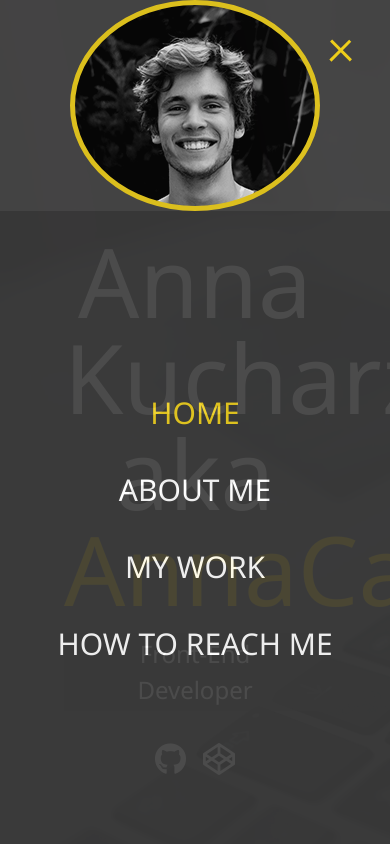
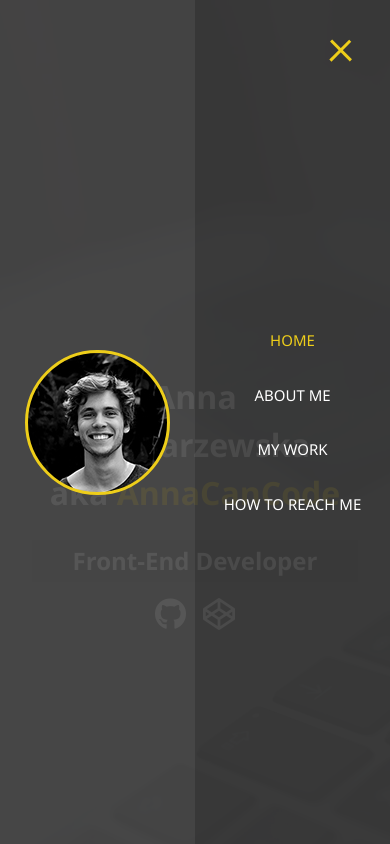
Before and after one commit to AnnaCanCode/annacancode_portfolio, a plain HTML site: page index.html in a window 390 px wide. Both pictures are taken after a click on the element 341 px from the left and 47 px from the top of the page. Drawn offline with Linux system fonts and the light colour scheme.

Commit message:
Media Queries Long Name

```diff
--- a/css/main.css
+++ b/css/main.css
@@ -1,6 +1,120 @@
 /*Variables*/
 /*Mixins*/
 /*Media Query Mixins*/
+/*Global*/
+* {
+  box-sizing: border-box; }
+
+body {
+  background: #444;
+  color: #ffffff;
+  height: 100%;
+  margin: 0;
+  font-family: 'Segoe UI', Tahoma, Geneva, Verdana, sans-serif;
+  line-height: 1.5; }
+  body#bg-img {
+    background: url("../img/background.jpg");
+    background-attachment: fixed;
+    background-size: cover; }
+    body#bg-img:after {
+      content: '';
+      position: fixed;
+      top: 0;
+      right: 0;
+      width: 100%;
+      height: 100%;
+      z-index: -1;
+      background: rgba(68, 68, 68, 0.85); }
+
+/*Headings*/
+h1.lg-heading, h2.lg-heading, h3.lg-heading {
+  text-align: center;
+  font-size: 2rem;
+  padding: 0.2rem 0.5rem;
+  margin-bottom: 1rem; }
+
+h1.sm-heading, h2.sm-heading, h3.sm-heading {
+  text-align: center;
+  font-size: 1.5rem;
+  margin-bottom: 1rem;
+  padding: 0.2rem 1rem;
+  background: rgba(73, 73, 73, 0.5); }
+
+/*Main*/
+main {
+  padding: 2rem;
+  height: 100%; }
+  main .icons {
+    text-align: center;
+    margin-top: 1rem; }
+    main .icons a {
+      padding: 0.4rem; }
+      main .icons a:hover {
+        color: #eece1a;
+        transition: all 0.5s ease-out; }
+  main#home {
+    overflow: hidden; }
+    main#home h1 {
+      margin-top: 40vh; }
+
+/*Links*/
+a {
+  color: #ffffff;
+  text-decoration: none; }
+
+/*Header*/
+header {
+  position: fixed;
+  z-index: 2;
+  width: 100%; }
+
+.text-secondary {
+  color: #eece1a; }
+
+/*Smartphones*/
+/*Tablets & Small Laptops*/
+@media screen and (min-width: 768px) {
+  /*Headings*/
+  h1.lg-heading, h2.lg-heading, h3.lg-heading {
+    text-align: left;
+    font-size: 3rem; }
+  h1.sm-heading, h2.sm-heading, h3.sm-heading {
+    text-align: left;
+    font-size: 2rem; }
+  /*Main*/
+  main {
+    padding: 3rem; }
+    main .icons {
+      text-align: left; }
+    main#home {
+      overflow: hidden; }
+      main#home h1 {
+        margin-top: 20vh; }
+  .menu-branding .portrait {
+    width: 250px;
+    height: 250px;
+    background: url("../img/portrait.jpg"); }
+  .menu .nav-link {
+    font-size: 30px; } }
+
+/*Desktop & Laptops*/
+@media screen and (min-width: 1170px) {
+  /*Headings*/
+  h1.lg-heading, h2.lg-heading, h3.lg-heading {
+    font-size: 6rem; }
+  h1.sm-heading, h2.sm-heading, h3.sm-heading {
+    text-align: left;
+    font-size: 4rem; }
+  /*Main*/
+  main {
+    padding: 4rem; }
+    main .icons {
+      text-align: left; }
+    main#home {
+      overflow: hidden; }
+      main#home h1 {
+        margin-top: 20vh; } }
+
 /*Menu Button*/
 .menu-btn {
   position: absolute;
@@ -38,7 +152,6 @@
   position: fixed;
   top: 0;
   width: 100%;
-  opacity: 0.9;
   visibility: hidden;
   /*Nav Side*/
   /*Branding Side*/
@@ -57,7 +170,7 @@
   .menu-nav {
     margin: 0;
     padding: 0;
-    background: #373737;
+    background: rgba(55, 55, 55, 0.9);
     list-style: none;
     transform: translate3d(100%, 0, 0);
     transition: all 0.5s ease-out; }
@@ -65,30 +178,30 @@
       /*Slide in from right*/
       transform: translate3d(0, 0, 0); }
   .menu-branding {
-    background: #444;
+    background: rgba(68, 68, 68, 0.9);
     transform: translate3d(-100%, 0, 0);
     transition: all 0.5s ease-out; }
     .menu-branding.show {
       /*Slide in from left*/
       transform: translate3d(0, 0, 0); }
     .menu-branding .portrait {
-      width: 250px;
-      height: 250px;
-      background: url("../img/portrait.jpg");
+      width: 145px;
+      height: 145px;
+      background: url("../img/portrait_small.jpg");
       border-radius: 50%;
-      border: 5px solid #eece1a; }
+      border: 3px solid #eece1a; }
   .menu .nav-item {
     transform: translate3d(0, 600px, 0);
     transition: all 0.5s ease-out; }
     .menu .nav-item.show {
-      /*Slide in from right*/
+      /*Slide in from bottom*/
       transform: translate3d(0, 0, 0); }
     .menu .nav-item.current > a {
       color: #eece1a; }
   .menu .nav-link {
     display: inline-block;
     position: relative;
-    font-size: 30px;
+    font-size: 15px;
     text-transform: uppercase;
     padding: 1rem 0;
     font-weight: 300;
@@ -110,103 +223,3 @@
 
 .nav-item:nth-child(4) {
   transition-delay: 0.4s; }
-
-/*Widescreens*/
-/*Desktop & Laptops*/
-/*Tablets & Small Laptops*/
-@media screen and (max-width: 768px) {
-  main {
-    align-items: center;
-    text-align: center; }
-    main .lg-heading {
-      line-height: 1;
-      margin-bottom: 1rem; }
-  ul.menu-nav, div.menu-branding {
-    float: none;
-    width: 100%;
-    min-height: 0; }
-    ul.menu-nav.show, div.menu-branding.show {
-      transform: translate3d(0, 0, 0); }
-  .menu-nav {
-    height: 75vh;
-    transform: translate3d(-100%, 0, 0);
-    font-size: 24px; }
-  .menu-branding {
-    height: 25vh;
-    transform: translate3d(100%, 0, 0); }
-  .portrait {
-    background: url("../img/portrait_small.jpg");
-    width: 150px;
-    height: 150px; } }
-
-/*Smartphones*/
-@media screen and (max-width: 500px) {
-  main#home h1 {
-    margin-top: 10vh; } }
-
-/*Global*/
-* {
-  box-sizing: border-box; }
-
-body {
-  background: #444;
-  color: #ffffff;
-  height: 100%;
-  margin: 0;
-  font-family: 'Segoe UI', Tahoma, Geneva, Verdana, sans-serif;
-  line-height: 1.5; }
-  body#bg-img {
-    overflow: hidden;
-    background: url("../img/background.jpg");
-    background-attachment: fixed;
-    background-size: cover; }
-    body#bg-img:after {
-      content: '';
-      position: absolute;
-      top: 0;
-      right: 0;
-      width: 100%;
-      height: 100%;
-      z-index: -1;
-      background: rgba(68, 68, 68, 0.85); }
-
-/*Headings*/
-h1, h2, h3 {
-  margin: 0;
-  font-weight: 400; }
-  h1.lg-heading, h2.lg-heading, h3.lg-heading {
-    font-size: 6rem; }
-  h1.sm-heading, h2.sm-heading, h3.sm-heading {
-    margin-bottom: 2rem;
-    padding: 0.2rem 1rem;
-    background: rgba(73, 73, 73, 0.5); }
-
-/*Links*/
-a {
-  color: #ffffff;
-  text-decoration: none; }
-
-/*Header*/
-header {
-  position: fixed;
-  z-index: 2;
-  width: 100%; }
-
-.text-secondary {
-  color: #eece1a; }
-
-/*Main*/
-main {
-  padding: 4rem;
-  height: 100%; }
-  main .icons {
-    margin-top: 1rem; }
-    main .icons a {
-      padding: 0.4rem; }
-      main .icons a:hover {
-        color: #eece1a;
-        transition: all 0.5s ease-out; }
-  main#home {
-    overflow: hidden; }
-    main#home h1 {
-      margin-top: 20vh; }
```
